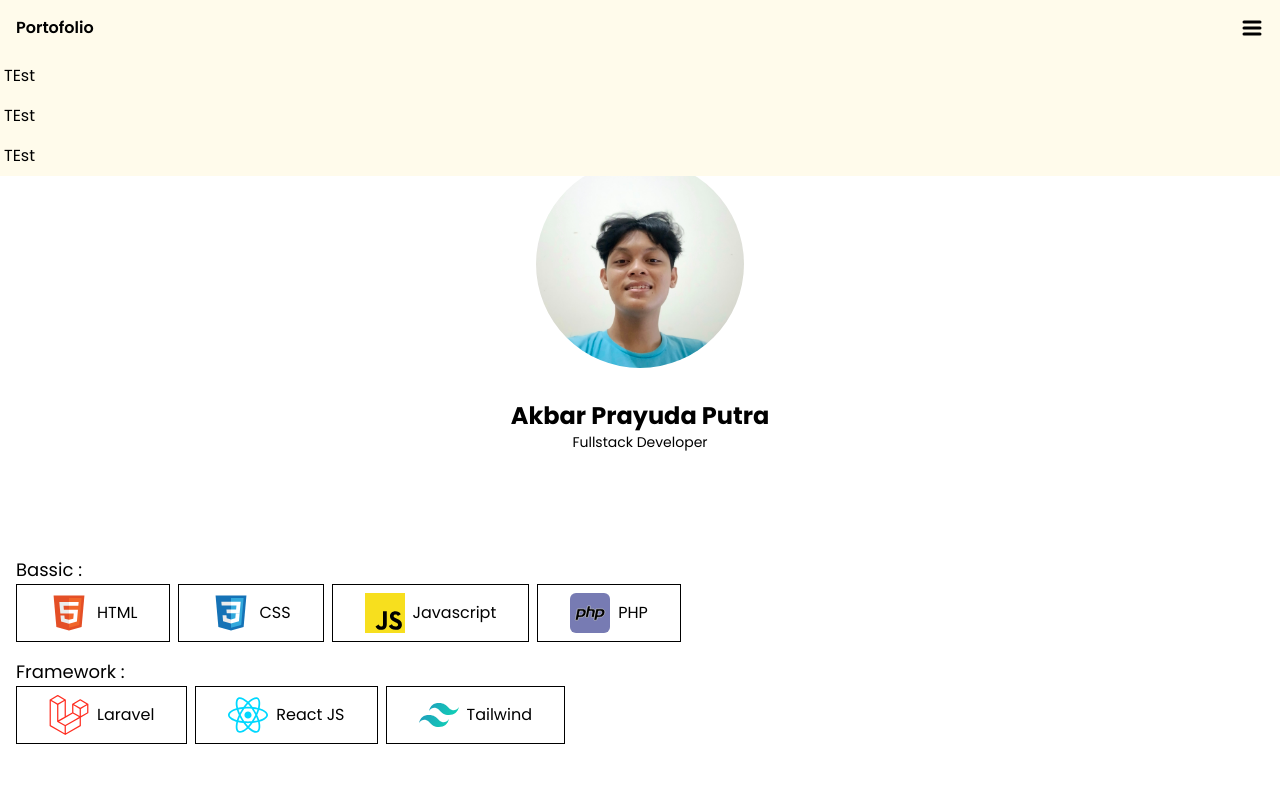
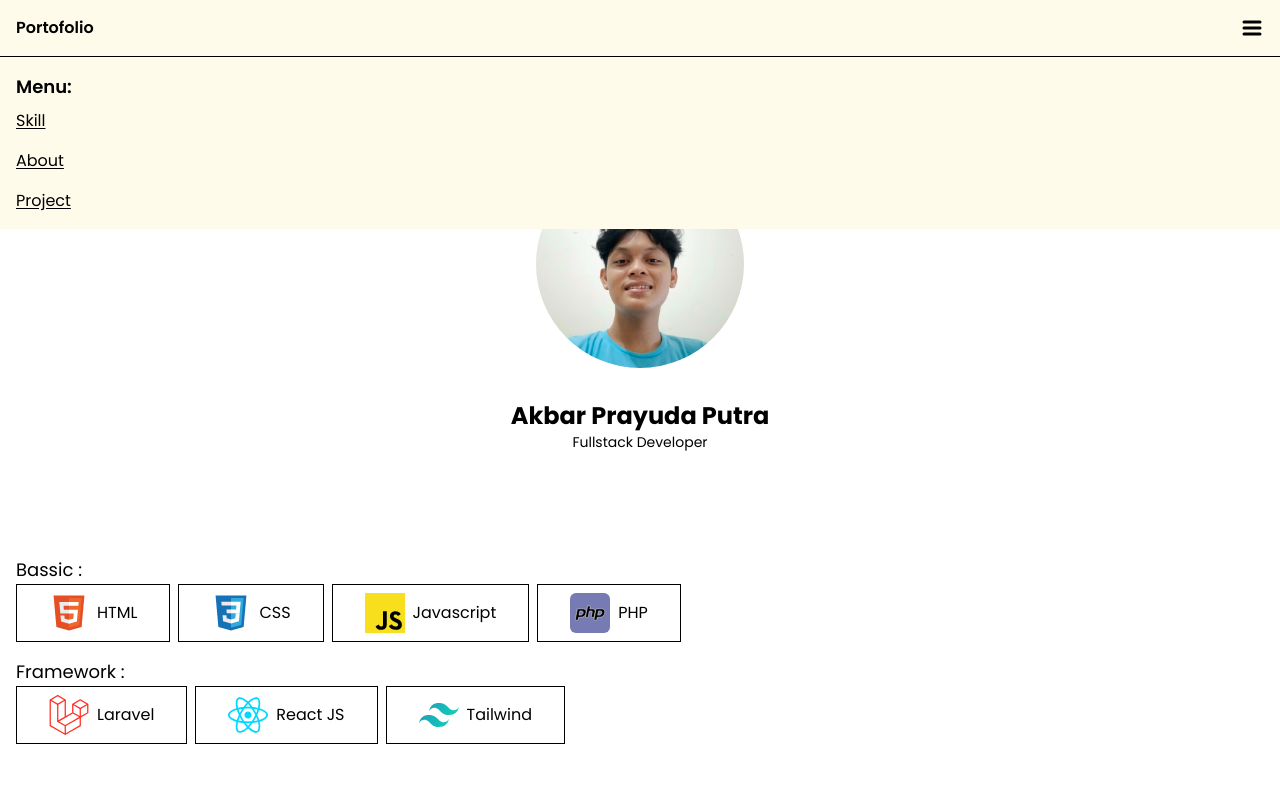
Before and after one commit to akbarprayudaputra/potofolio, a React (Vite) app: page / in a window 1280 px wide. Both pictures are taken after a click on the icon 1252 px from the left and 28 px from the top of the page. Shown: the top 800 px of the page. Built offline with nearby package versions, Linux system fonts and the light colour scheme.

Commit message:
done: footer

```diff
--- a/src/App.jsx
+++ b/src/App.jsx
@@ -1,3 +1,4 @@
+import Footer from "./components/Footer";
 import Navbar from "./components/Navbar";
 import About from "./components/Sections/About";
 import Hero from "./components/Sections/Hero";
@@ -12,6 +13,7 @@ function App() {
             <Skill />
             <About />
             <Project />
+            <Footer />
         </>
     );
 }
--- /dev/null
+++ b/src/components/Footer.jsx
@@ -0,0 +1,34 @@
+import { Github, Instagram, Linkedin } from "lucide-react";
+
+const Footer = () => {
+    return (
+        <div className="bg-amber-50 p-4 text-center">
+            <div>
+                <h1 className="text-2xl font-semibold">Let's Connect</h1>
+                <div className="flex items-center justify-center gap-4 my-4">
+                    <a
+                        href="https://github.com/akbarprayudaputra"
+                        target="_blank"
+                    >
+                        <Github />
+                    </a>
+                    <a
+                        href="https://www.linkedin.com/in/akbar-prayuda-putra/"
+                        target="_blank"
+                    >
+                        <Linkedin />
+                    </a>
+                    <a
+                        href="https://www.instagram.com/akbr.yda/"
+                        target="_blank"
+                    >
+                        <Instagram />
+                    </a>
+                </div>
+            </div>
+            <p>&copy; 2025 Akbar Prayuda Putra</p>
+        </div>
+    );
+};
+
+export default Footer;
--- a/src/components/Navbar.jsx
+++ b/src/components/Navbar.jsx
@@ -6,25 +6,41 @@ const Navbar = () => {
     const [isOpen, setIsOpen] = useState(false);
 
     return (
-        <>
-            <nav className="w-full flex items-center justify-between p-4 bg-amber-50">
-                <h1 className="font-semibold">Portofolio</h1>
-                <Menu strokeWidth={3} onClick={() => setIsOpen(!isOpen)} />
-            </nav>
-            {isOpen && <DropDown />}
-        </>
-    );
-};
-
-export const DropDown = () => {
-    return (
-        <div className="bg-amber-50 absolute z-50 right-0 left-0">
-            <ul>
-                <li className="py-2 px-1">TEst</li>
-                <li className="py-2 px-1">TEst</li>
-                <li className="py-2 px-1">TEst</li>
-            </ul>
-        </div>
+        <nav className="sticky top-0 w-full flex items-center justify-between p-4 bg-amber-50 z-10">
+            <h1 className="font-semibold">Portofolio</h1>
+            <Menu strokeWidth={3} onClick={() => setIsOpen(!isOpen)} />
+            {isOpen && (
+                <div className="py-4 bg-amber-50 absolute z-20 right-0 left-0 top-full border-t">
+                    <h1 className="text-lg font-semibold px-4 pb-2">Menu: </h1>
+                    <ul className="flex flex-col gap-4">
+                        <li>
+                            <a
+                                className="px-4 font-normal underline underline-offset-2"
+                                href="#skill"
+                            >
+                                Skill
+                            </a>
+                        </li>
+                        <li>
+                            <a
+                                className="px-4 font-normal underline underline-offset-2"
+                                href="#about"
+                            >
+                                About
+                            </a>
+                        </li>
+                        <li>
+                            <a
+                                className="px-4 font-normal underline underline-offset-2"
+                                href="#project"
+                            >
+                                Project
+                            </a>
+                        </li>
+                    </ul>
+                </div>
+            )}
+        </nav>
     );
 };
 
--- a/src/components/Sections/About.jsx
+++ b/src/components/Sections/About.jsx
@@ -1,6 +1,6 @@
 const About = () => {
     return (
-        <section className="mx-4 mt-20" data-aos="fade-up-right">
+        <section className="mx-4 mt-20" data-aos="fade-up-right" id="about">
             <div className="px-4 py-2 border rounded-2xl">
                 <h1 className="text-xl font-semibold my-4">About me</h1>
                 <hr />
--- a/src/components/Sections/Project.jsx
+++ b/src/components/Sections/Project.jsx
@@ -3,7 +3,7 @@ import php from "../../assets/php.svg";
 
 const Project = () => {
     return (
-        <section className="mx-4 mt-10">
+        <section className="mx-4 mt-10" id="project">
             <h1 className="text-xl font-semibold">Project:</h1>
             <ProjectCard
                 img={laravel}
--- a/src/components/Sections/Skill.jsx
+++ b/src/components/Sections/Skill.jsx
@@ -42,7 +42,7 @@ const Skill = () => {
     ];
 
     return (
-        <div className="mb-4">
+        <div className="mb-4" id="skill">
             <h2 className="text-lg mx-4">Bassic :</h2>
             <div data-aos="fade-left">
                 <div className="flex  gap-2 overflow-y-hidden overflow-x-auto whitespace-nowrap mx-4">
```
